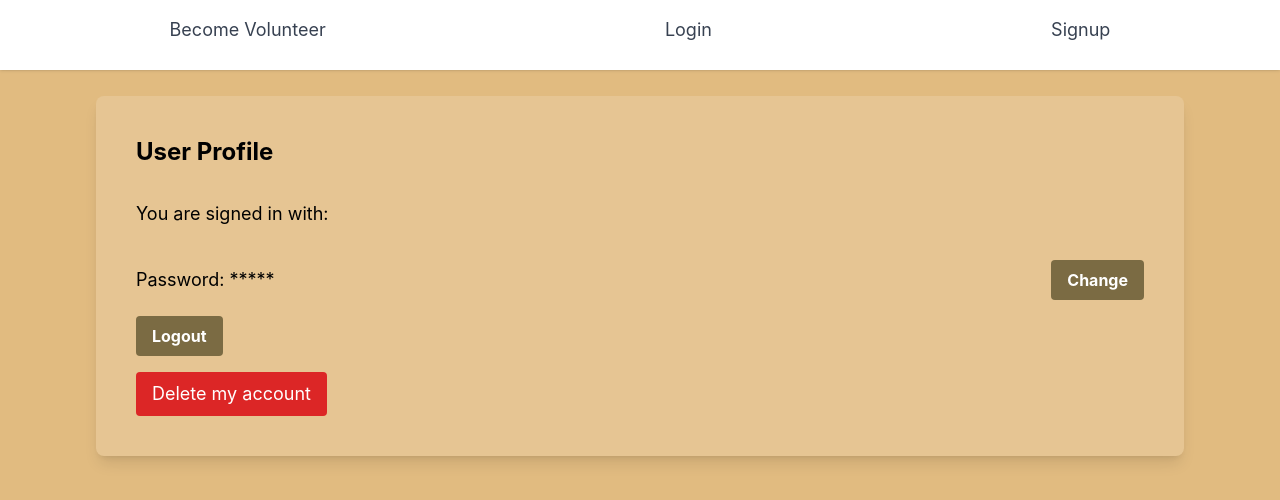
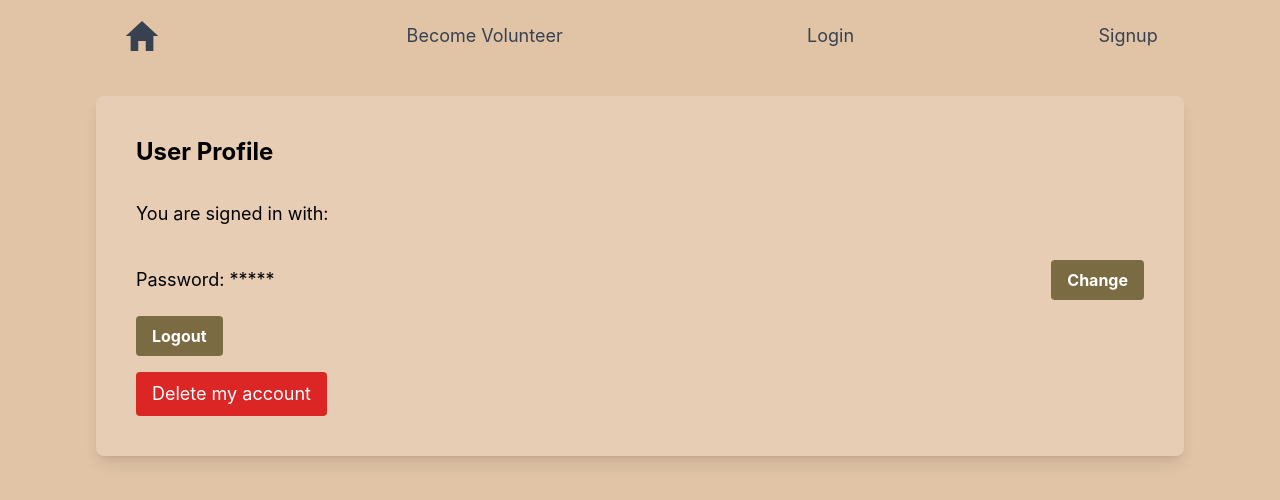
Before and after one commit to Minkavlerne/cafe-kea-frontend, a React (Vite) app: page /settings in a window 1280 px wide. Shown: the top 500 px of the page. Built offline with nearby package versions, Linux system fonts and the light colour scheme.

Commit message:
restyled navbar and frontpage

```diff
--- /dev/null
+++ b/src/components/ActiveNavLink.tsx
@@ -0,0 +1,15 @@
+import { useMatch, NavLink } from "react-router-dom";
+
+interface ActiveNavLinkProps {
+    to: string;
+    children: React.ReactNode;
+}
+
+export default function ActiveNavLink({ to, children, ...props }: ActiveNavLinkProps) {
+    const match = useMatch(to);
+    return (
+        <NavLink className={`text-gray-700 text-lg hover:underline ${match ? "underline" : ""}`} to={to} {...props}>
+            {children}
+        </NavLink>
+    );
+}
--- a/src/components/NavBar.tsx
+++ b/src/components/NavBar.tsx
@@ -1,29 +1,46 @@
-import { NavLink } from "react-router-dom";
 import { useAuth } from "../security/AuthProvider";
+import { IoMdHome } from "react-icons/io";
+import { useEffect, useState } from "react";
+import ActiveNavLink from "./ActiveNavLink";
 
 export default function NavBar() {
+    const [isScrolled, setIsScrolled] = useState(false);
     const auth = useAuth();
+
+    useEffect(() => {
+        const handleScroll = () => {
+            const show = window.scrollY > 20;
+            if (show !== isScrolled) {
+                setIsScrolled(show);
+            }
+        };
+
+        document.addEventListener("scroll", handleScroll);
+        return () => {
+            document.removeEventListener("scroll", handleScroll);
+        };
+    }, [isScrolled]);
+
     return (
         <>
-            <nav className="bg-white shadow w-screen h-[70px] z-10 fixed">
-                <ul className="flex justify-around py-4">
+            <nav className={`${isScrolled ? "bg-[#E1BB80]" : "bg-transparent"} transition-colors duration-250 w-screen h-[70px] z-10 fixed`}>
+                <ul className="flex items-center justify-around py-4">
                     {/* Not logged in navbar */}
                     {!auth.isLoggedIn() && (
                         <>
                             <li>
-                                <NavLink className="text-gray-700 text-lg hover:text-blue-600" to="/volunteer">
-                                    Become Volunteer
-                                </NavLink>
+                                <ActiveNavLink to="/">
+                                    <IoMdHome size={40} />
+                                </ActiveNavLink>
                             </li>
                             <li>
-                                <NavLink className="text-gray-700 text-lg hover:text-blue-600" to="/login">
-                                    Login
-                                </NavLink>
+                                <ActiveNavLink to="/volunteer">Become Volunteer</ActiveNavLink>
                             </li>
                             <li>
-                                <NavLink className="text-gray-700 text-lg hover:text-blue-600" to="/signup">
-                                    Signup
-                                </NavLink>
+                                <ActiveNavLink to="/login">Login</ActiveNavLink>
+                            </li>
+                            <li>
+                                <ActiveNavLink to="/signup">Signup</ActiveNavLink>
                             </li>
                         </>
                     )}
@@ -32,24 +49,16 @@ export default function NavBar() {
                     {auth.isLoggedIn() && (
                         <>
                             <li>
-                                <NavLink className="text-gray-700 text-lg hover:text-blue-600" to="/">
-                                    Tickets
-                                </NavLink>
+                                <ActiveNavLink to="/">Tickets</ActiveNavLink>
                             </li>
                             <li>
-                                <NavLink className="text-gray-700 text-lg hover:text-blue-600" to="/receipts">
-                                    Receipts
-                                </NavLink>
+                                <ActiveNavLink to="/receipts">Receipts</ActiveNavLink>
                             </li>
                             <li>
-                                <NavLink className="text-gray-700 text-lg hover:text-blue-600" to="/stats">
-                                    Stats
-                                </NavLink>
+                                <ActiveNavLink to="/stats">Stats</ActiveNavLink>
                             </li>
                             <li>
-                                <NavLink className="text-gray-700 text-lg hover:text-blue-600" to="/settings">
-                                    Settings
-                                </NavLink>
+                                <ActiveNavLink to="/settings">Settings</ActiveNavLink>
                             </li>
                         </>
                     )}
--- a/src/pages/HomePage.tsx
+++ b/src/pages/HomePage.tsx
@@ -1,6 +1,4 @@
-import About from "../components/About";
-import OpeningHours from "../components/OpeningHours";
-import picture from "../assets/61f8D9QOOhWtzfXN43Bg--1--hfoyu.jpg";
+import picture from "../assets/Coffee_Ticket.png";
 import Menu from "../components/Menu";
 import { useAuth } from "../security/AuthProvider";
 import UserHome from "./UserHome";
@@ -12,25 +10,8 @@ export default function HomePage() {
         <>
             {auth.isLoggedIn() && <UserHome />}
             {!auth.isLoggedIn() && (
-                <div className="min-h-screen flex flex-col items-center bg-background-kea">
-                    {/* <img className="object-cover h-4/6 w-screen" src={picture} alt="" /> */}
-                    <div className="absolute inset-0 z-0 w-full max-h-[80%]" style={{ backgroundImage: `url(${picture})`, backgroundSize: "cover", backgroundPosition: "cover" }}></div>
-                    <div className="relative">
-                        <section className="relative mb-16 z-0 py-8">
-                            <div className="grid mx-auto pt-40 p-8 grid-cols-1 gap-y-8 lg:grid-cols-2 lg:items-center lg:gap-x-16">
-                                <div className="mx-auto max-w-lg lg:mx-0 ltr:lg:text-left rtl:lg:text-right hidden lg:block">
-                                    <About />
-                                </div>
-                                <div>
-                                    <OpeningHours />
-                                </div>
-                                {/* This is very hacky to change the position of About and OpeningHours incase the display is smaller to only show one column */}
-                                <div className="block lg:hidden">
-                                    <About />
-                                </div>
-                            </div>
-                        </section>
-                    </div>
+                <div className="min-h-screen flex flex-col items-center bg-background-kea pt-[70px]">
+                    <img className="object-cover w-screen top-[70px]" src={picture} alt="" />
                     <div className="w-2/6 mt-auto mb-8 z-0">
                         <Menu />
                     </div>
--- a/tailwind.config.js
+++ b/tailwind.config.js
@@ -21,7 +21,7 @@ export default {
         },
         extend: {
             colors: {
-                "background-kea": "#E1BB80",
+                "background-kea": "#E1C4A5",
                 "text-kea": "#352208",
                 "filler-kea": "#7B6B43",
                 primary: { 50: "#eff6ff", 100: "#dbeafe", 200: "#bfdbfe", 300: "#93c5fd", 400: "#60a5fa", 500: "#3b82f6", 600: "#2563eb", 700: "#1d4ed8", 800: "#1e40af", 900: "#1e3a8a", 950: "#172554" },
```
